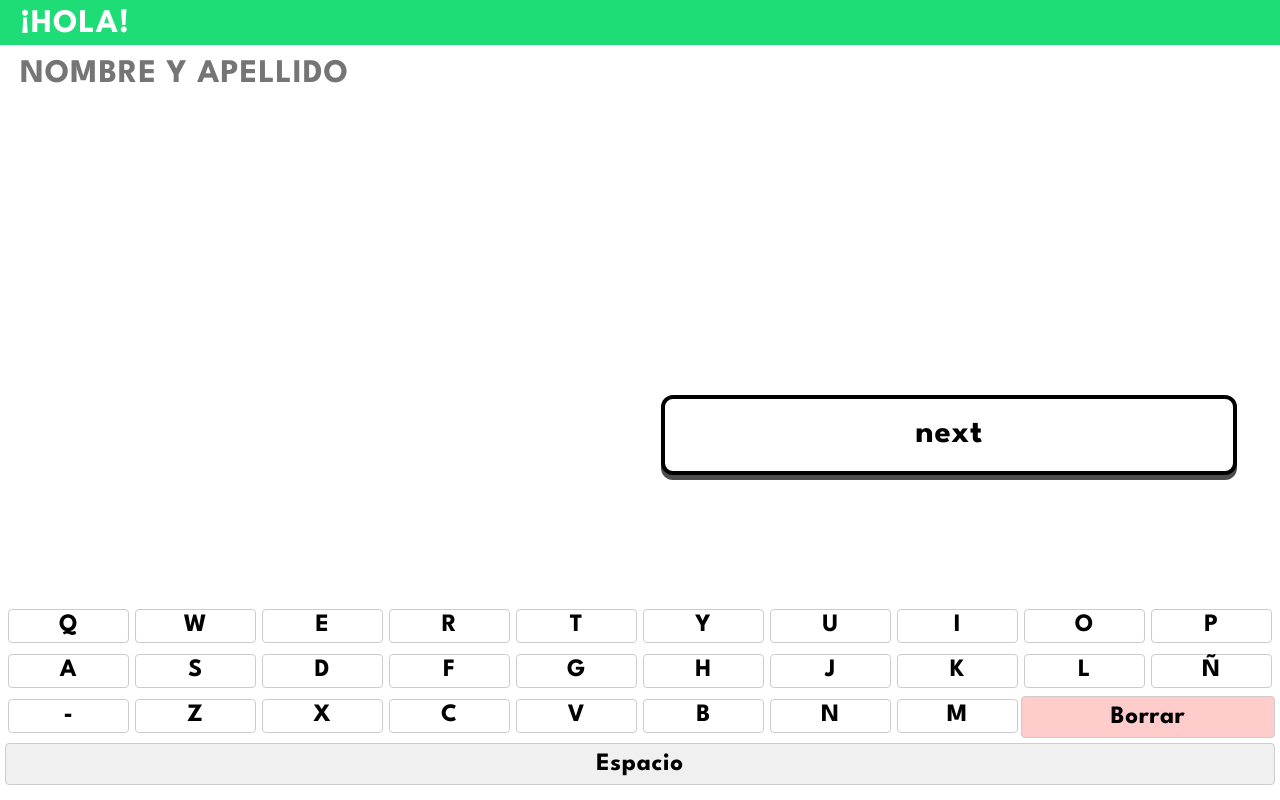
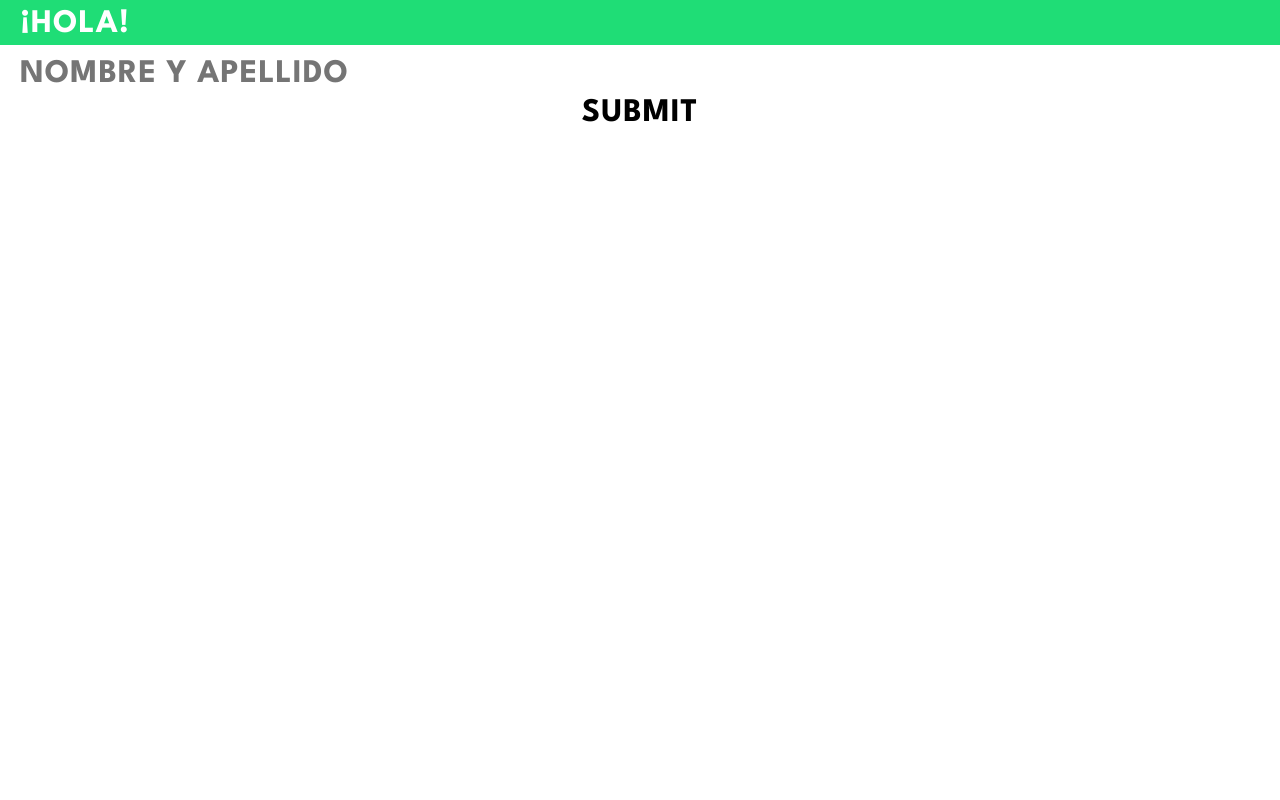
Before and after one commit to rafaestaenclase/manita, a PHP site: page /frontend/html/register.html in a window 1280 px wide. Run offline with PHP 8.4, Linux system fonts and the light colour scheme.

Commit message:
simplyRegister

```diff
--- a/backend/config/schema.sql
+++ b/backend/config/schema.sql
@@ -19,7 +19,7 @@ CREATE TABLE cities (
 -- Tabla de usuarios
 CREATE TABLE users (
     id INT AUTO_INCREMENT PRIMARY KEY,
-    name VARCHAR(50) NOT NULL,
+    name VARCHAR(50) NOT NULL CHECK (LENGTH(name) >= 8),
     avatar VARCHAR(255),
     city_id INT,
     login_hash VARCHAR(255) UNIQUE,
--- a/backend/src/controllers/UserController.php
+++ b/backend/src/controllers/UserController.php
@@ -13,13 +13,11 @@ class UserController {
         $loginHash = bin2hex(random_bytes(32));
 
         // Query SQL para la inserción
-        $query = "INSERT INTO users (name, city_id, avatar, login_hash) VALUES (:name, :cityId, :avatar, :loginHash)";
+        $query = "INSERT INTO users (name, login_hash) VALUES (:name, :loginHash)";
 
         // Preparar y ejecutar la consulta
         $stmt = $this->db->prepare($query);
         $stmt->bindParam(':name', $values["name"]);
-        $stmt->bindParam(':cityId', $values["cityId"]);
-        $stmt->bindParam(':avatar', $values["avatar"]);
         $stmt->bindParam(':loginHash', $loginHash);
         $stmt->execute();
 
--- a/frontend/css/default.css
+++ b/frontend/css/default.css
@@ -123,7 +123,7 @@ body.fade-out {
     align-items: center;
     flex-wrap: wrap;
     width: 100%;
-    bottom: 300px;
+    bottom: 0;
     background: white;
     box-shadow: 0px -5px 20px 20px white;
     position: absolute;
--- a/frontend/html/board.html
+++ b/frontend/html/board.html
@@ -35,7 +35,7 @@
 
                 const container = document.getElementById('container');
                 var posts = response.posts;
-
+                console.log(posts);
                 if (posts.length > 0) {
                     posts.forEach(post => {
                         // Creamos el div del post
--- a/frontend/html/register.html
+++ b/frontend/html/register.html
@@ -7,72 +7,31 @@
 	<meta name="viewport" content="width=device-width, initial-scale=1.0, maximum-scale=1.0, user-scalable=no">
 	<title></title>
 	<style type="text/css">
-		#step1 {
-			z-index: 2;
+		#nav {
+			bottom: 250px;
 		}
-
-		.step {
-			position: absolute;
-			width: 100vw;
-			background: white;
-			top: 0;
-			left: 0;
-			display: flex;
-			flex-direction: column;
-		}
-
-		#cityContainer {
-			overflow: scroll;
-		}
-
-
-
 	</style>
 </head>
+
 <body>
 
-	<div id="step1" class="step">
 	<div id="header" class="backgroundGreen">
 		<span class="greeting">
 			<h1>¡HOLA!</h1>
 		</span>
 	</div>
+
 	<div id="container">
-			<input type="text" id="name" name="name" placeholder="NOMBRE Y APELLIDO" minlength="5" maxlength="20" focus onblur="this.focus()" autocomplete="off"
-      		oncontextmenu="return false" readonly required>
+		<form id="createUserForm">
+			<input type="text" id="name" name="name" placeholder="NOMBRE Y APELLIDO" minlength="8" maxlength="20" focus onblur="this.focus()" autocomplete="off"
+	  		oncontextmenu="return false" required>
+	  		<input type="submit" >
+  		</form>
 	</div>
 
-	</div>
-
-	<div id="step2" class="step">
-		<div id="header" class="backgroundGreen">
-			<span class="greeting">
-				<h1>SELECCIONA TU CIUDAD</h1>
-			</span>
-		</div>
-		<div id="cityContainer" id="container"></div>
-	</div>
-
-<!--
-	<form id="createUserForm">
-		<input type="text" id="name" name="name" placeholder="NOMBRE Y APELLIDO" minlength="2" maxlength="15" required>
-		<input type="text" id="cityId" name="cityId" required class="hidden">
-		<input type="text" id="avatar" name="avatar" value="SUBIR FOTO" minlength="2" maxlength="50">
-		<input type="submit" id="createUserSubmit" class="invisible" value="submit">
-	</form>
--->
-
-	<div id="nav">
-		<button id="backButton" class="invisible">&#129190;</button>
-		<button id="register">next</button>
-	</div>
-
-	<div class="keyboard" id="keyboard"></div>
 	<script type="text/javascript" src="./../js/databaseConfig.js"></script>
 	<script type="text/javascript" src="./../js/default.js"></script>
-	<script type="text/javascript" src="./../js/keyboard.js"></script>
 	<script type="text/javascript">
-
 
 		function login(response) {
 			if (response["loginHash"] != null) {
@@ -100,8 +59,17 @@
 		});
 
     	//createUser
-        /*
 		document.getElementById('createUserForm').addEventListener('submit', function(event) {
+		    event.preventDefault(); // Evita el envío del formulario por defecto
+		    const nameField = document.getElementById('name');
+		    const nameValue = nameField.value.trim();
+
+		    if (nameValue.length < 8) {
+		        alert('El nombre debe tener al menos 8 caracteres.');
+		        return;
+		    }
+
+		    // Si pasa la validación, llama a la base de datos
 		    callDatabase("createUser", getFormData(event.target))
 		        .then(response => {
 		            login(response);
@@ -109,49 +77,9 @@
 		        .catch(error => {
 		            console.log('Error creating user: ' + error);
 		        });
-        });*/
-
-        document.getElementById('register').addEventListener('click', function(event) {
-        	if (checkAllInputs()) {
-    				//document.getElementById('createUserSubmit').click();
-        	}
 		});
 
 
-		function getAllCities(){
-		    callDatabase("getAllCities", {})
-		        .then(response => {
-		        	console.log(response);
-		        	const container = document.getElementById('cityContainer');
-		        	const cityIdInput = document.getElementById('cityId');
-
-
-	                if (response.length > 0) {
-	                    response.forEach(city => {
-	                        // Creamos el div del post
-	                        const cityDiv = document.createElement('div');
-	                        cityDiv.classList.add('post');
-
-	                        const cityNameSpan = document.createElement('span');
-	                        cityNameSpan.textContent = city.name.toUpperCase();
-	                        cityDiv.appendChild(cityNameSpan);
-
-	                        cityDiv.onclick = function() {
-							    cityIdInput.textContent = city.id;
-							    closeCitiesList();
-							};
-
-	              container.appendChild(cityDiv);
-
-			        })
-			    }
-			});
-	    }
-
-
-		//getAllCities();
-
-		createKeyboard(document.getElementById('keyboard'), document.getElementById('name'))
 	</script>
 </body>
 </html>
--- a/frontend/js/databaseConfig.js
+++ b/frontend/js/databaseConfig.js
@@ -50,7 +50,7 @@ function callDatabase(uri, values) {
                     resolve(data);
                 })
                 .catch(error => {
-                    window.location.href = './register.html';
+                    //window.location.href = './register.html';
                     console.error(error);
                     reject(error);
                 });
--- a/frontend/js/keyBoard.js
+++ /dev/null
@@ -1,77 +0,0 @@
-const spanishLetters = [
-  'Q', 'W', 'E', 'R', 'T', 'Y', 'U', 'I', 'O', 'P',
-  'A', 'S', 'D', 'F', 'G', 'H', 'J', 'K', 'L', 'Ñ',
-  '-', 'Z', 'X', 'C', 'V', 'B', 'N', 'M', '<-',
-  ' '
-];
-
-// Variable para controlar la eliminación gradual
-let deleteInterval;
-
-// Función para agregar letras al teclado
-function createKeyboard(keyboardContainer, outputField) {
-  const fragment = document.createDocumentFragment();
-
-  spanishLetters.forEach(letter => {
-    const key = document.createElement('span');
-    key.classList.add('key');
-
-    const keyLetter = document.createElement('span');
-    keyLetter.classList.add('keyLetter');
-
-    if (letter === ' ') {
-      key.classList.add('space');
-      key.textContent = 'Espacio';
-      key.addEventListener('touchend', (e) => {
-        e.preventDefault(); // Prevenir comportamiento predeterminado
-        addLetter(letter, outputField);
-      });
-    } else if (letter === '<-') {
-      key.classList.add('delete');
-      key.textContent = 'Borrar';
-
-      // Eventos para eliminar gradualmente
-      const startDelete = (e) => {
-        e.preventDefault();
-        deleteLastCharacter(outputField); // Borrar una vez al inicio
-        deleteInterval = setInterval(() => deleteLastCharacter(outputField), 200); // Continuar borrando
-      };
-
-      const stopDelete = () => {
-        clearInterval(deleteInterval); // Detener al soltar
-      };
-
-      key.addEventListener('touchstart', startDelete);
-      key.addEventListener('touchend', stopDelete);
-    } else {
-      keyLetter.textContent = letter;
-      key.appendChild(keyLetter); // Añadir el elemento interno para la letra
-      key.addEventListener('touchend', (e) => {
-        e.preventDefault();
-        addLetter(letter, outputField);
-      });
-    }
-
-    fragment.appendChild(key);
-  });
-
-  keyboardContainer.appendChild(fragment);
-}
-
-// Función para añadir una letra al campo de texto
-function addLetter(letter, outputField) {
-  outputField.value += letter;
-  scrollToEnd(outputField);
-}
-
-// Función para borrar el último carácter
-function deleteLastCharacter(outputField) {
-  outputField.value = outputField.value.slice(0, -1);
-  scrollToEnd(outputField);
-}
-
-// Función para desplazar el campo de texto al final
-function scrollToEnd(outputField) {
-  outputField.scrollLeft = outputField.scrollWidth;
-  outputField.setSelectionRange(outputField.value.length, outputField.value.length);
-}
```
Also changed, not shown: backend/src/controllers/PostController.php (+27 -7 lines), frontend/js/settings.js (added, +33 -0 lines). Lines whose indentation alone changed are shown as unchanged.
